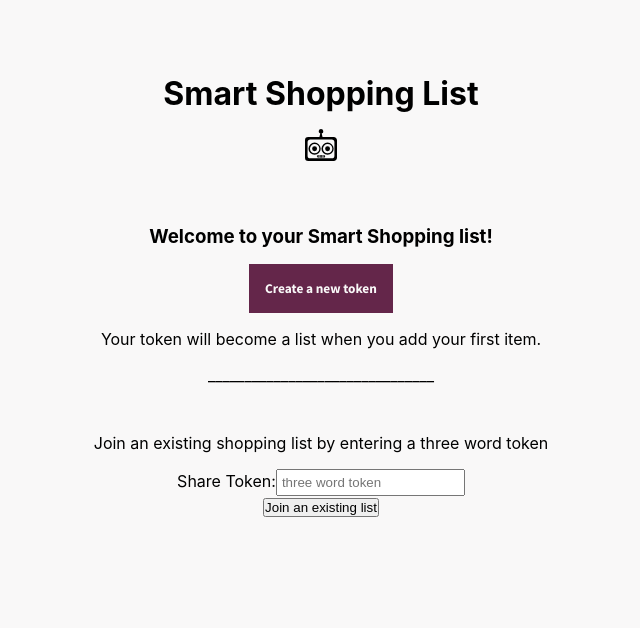
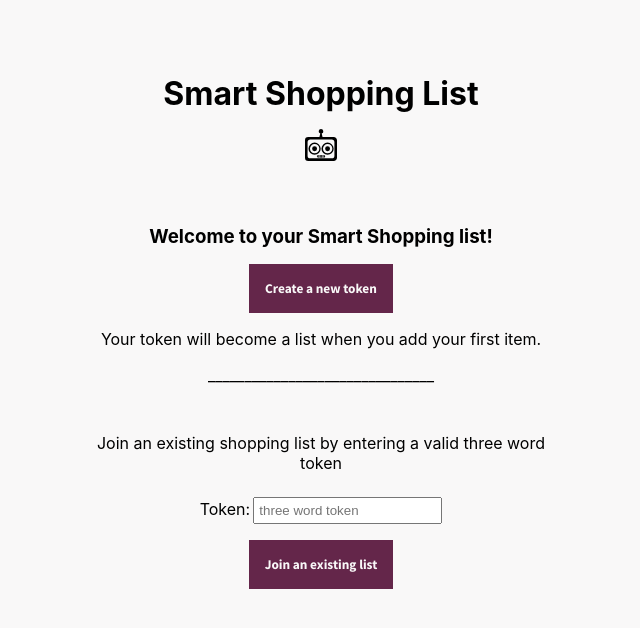
Before and after one commit to the-collab-lab/tcl-40-smart-shopping-list, a React (Create React App) app: page / in a window 1280 px wide. Shown: the top 628 px of the page, without its empty margins (319-959 px from the left). Built offline with nearby package versions, Linux system fonts and the light colour scheme.

Commit message:
added styling to join list input

```diff
--- a/src/components/Home/JoinList.jsx
+++ b/src/components/Home/JoinList.jsx
@@ -1,4 +1,6 @@
 import React from 'react';
+import '../../App.css';
+import './Home.css';
 
 const JoinList = ({
   token,
@@ -12,12 +14,18 @@ const JoinList = ({
       {formError ? (
         <p>{formError}</p>
       ) : (
-        <p> Join an existing shopping list by entering a three word token </p>
+        <p>
+          {' '}
+          Join an existing shopping list by entering a valid three word token{' '}
+        </p>
       )}
-      <div>
-        <label htmlFor="share-token">Share Token:</label>
+      <div className="share-token-div">
+        <label className="share-token-input" htmlFor="share-token">
+          Token:
+        </label>
         <input
           id="share-token"
+          // className="share-token-input"
           type="search"
           list="token-list"
           placeholder="three word token"
@@ -37,7 +45,9 @@ const JoinList = ({
             : null}
         </datalist>
       </div>
-      <button onClick={handleClick}>Join an existing list</button>
+      <button className="joinButton" onClick={handleClick}>
+        Join an existing list
+      </button>
     </div>
   );
 };
```
